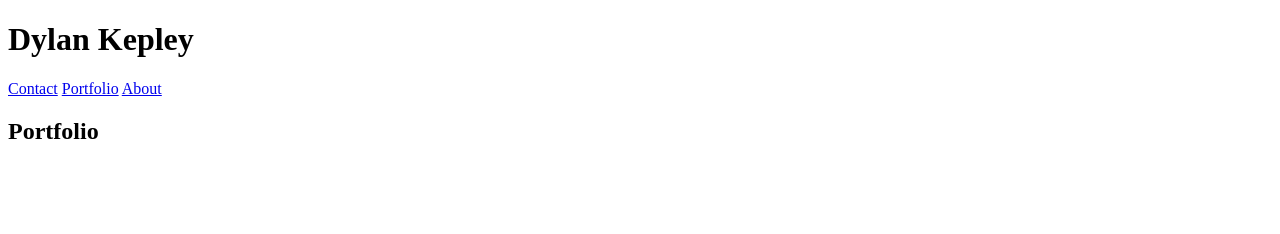
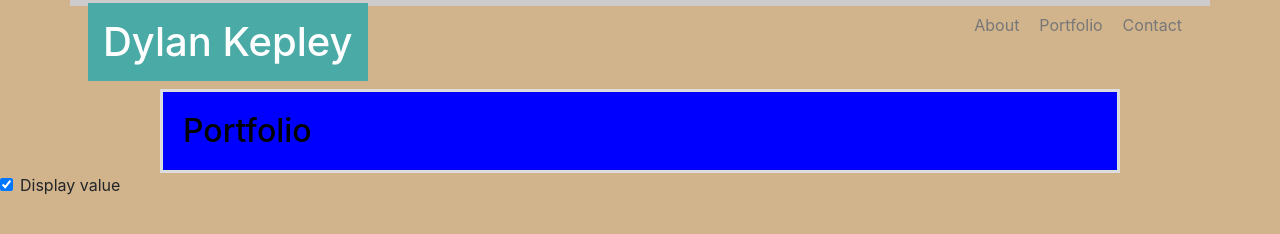
Before and after one commit to dildobagginz/Portfolio, a plain HTML site: page gallery.html in a window 1280 px wide. Drawn offline with nearby package versions, Linux system fonts and the light colour scheme.

Commit message:
connected file links

```diff
--- a/gallery.html
+++ b/gallery.html
@@ -5,6 +5,8 @@
     <meta name="viewport" content="width=device-width, initial-scale=1.0">
     <meta http-equiv="X-UA-Compatible" content="ie=edge">
     <title>Document</title>
+    <link rel="stylesheet" href="https://stackpath.bootstrapcdn.com/bootstrap/4.4.1/css/bootstrap.min.css" integrity="sha384-Vkoo8x4CGsO3+Hhxv8T/Q5PaXtkKtu6ug5TOeNV6gBiFeWPGFN9MuhOf23Q9Ifjh" crossorigin="anonymous">
+    <link rel="stylesheet" type="text/css" href="assets/css/style.css" >
 </head>
 <body>
     <header class="container">
@@ -21,3 +23,9 @@
     </main>
 </body>
 </html>
+<div class="form-check">
+  <label class="form-check-label">
+    <input type="checkbox" class="form-check-input" name="" id="" value="checkedValue" checked>
+    Display value
+  </label>
+</div>
```
Also changed, not shown: contact.html (+2 -0 lines).
